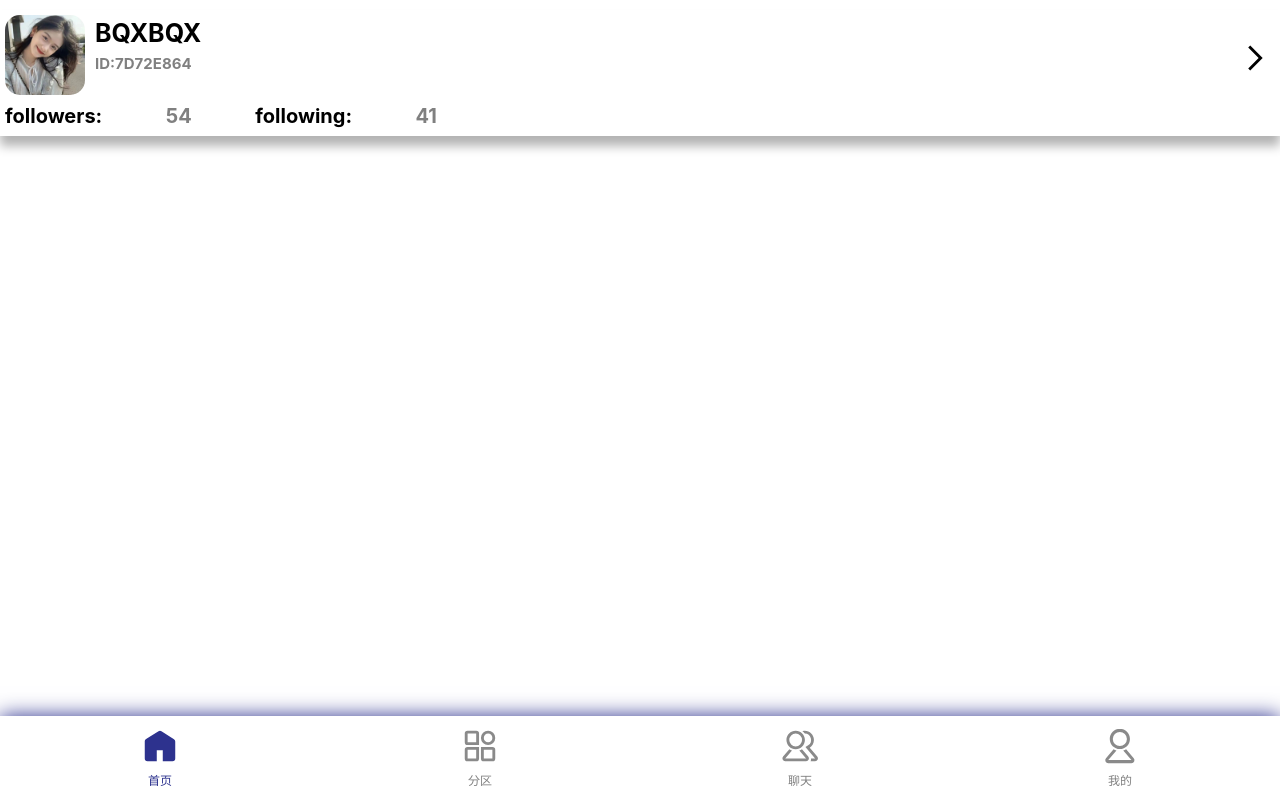
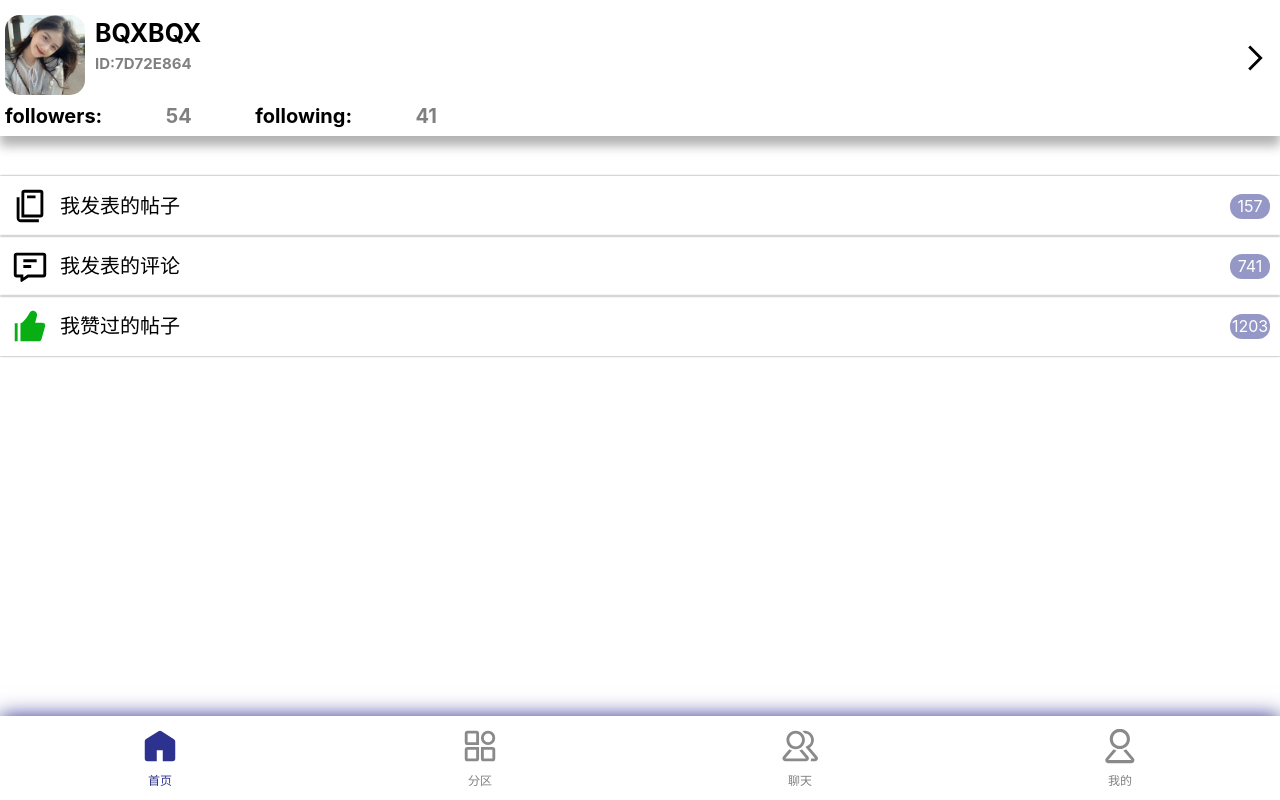
Before and after one commit to BQXBQX/NJUPT-BBS, a Vue app: page /mine in a window 1280 px wide. Built offline with nearby package versions, Linux system fonts and the light colour scheme; a web font is replaced by a local one.

Commit message:
feat mine

```diff
--- /dev/null
+++ b/src/components/messageBar.vue
@@ -0,0 +1,72 @@
+<template>
+    <div class="messageBarItemContainer">
+        <div class="barMessage">
+            <div class="leftBar">
+                <svg t="1697297182157" class="icon" viewBox="0 0 1024 1024"><path :d="message.messageBarSvgPath"  :fill="message.messageBarSvgFill"></path></svg>
+                <span class="text barText">{{message.messageBarText}}</span>
+            </div>
+            <div class="rightBar">
+                {{message.messageBarNum}}
+            </div>
+        </div>
+    </div>
+</template>
+<script setup>
+import {onMounted} from "vue";
+
+const props = defineProps({
+    message:Object,
+})
+
+function test(){
+    console.log(props.message)
+}
+</script>
+<style>
+.messageBarItemContainer{
+    box-shadow: 0 0 2px gray;
+    height: 60px;
+}
+.text{
+    color: black;
+    font-family: inherit;
+}
+.barText{
+    display: flex;
+    align-items: center;
+    height: 40px;
+    font-size: 20px;
+}
+.barMessage{
+    margin: 10px;
+    display: flex;
+    flex-direction: row;
+    align-content: center;
+    flex-wrap: wrap;
+    justify-content: space-between;
+    align-items: center;
+}
+.leftBar{
+    display: flex;
+    flex-direction: row;
+    flex-wrap: wrap;
+    align-content: center;
+    justify-content: center;
+    align-items: center;
+    gap: 10px;
+}
+.rightBar{
+    height: 25px;
+    width: 40px;
+    background-color: #2D328E;
+    color: white;
+    border-radius: 12px;
+    display: flex;
+    align-items: center;
+    align-content: center;
+    flex-wrap: wrap;
+    justify-content: center;
+    /* 设置透明度为50% */
+    opacity: 0.5;
+}
+</style>
--- /dev/null
+++ b/src/components/navMineInformation.vue
@@ -0,0 +1,47 @@
+<template>
+    <div class="navUserInformation">
+        <div style="
+          display: flex;
+          flex-direction: row;
+          flex-wrap: wrap;
+          align-content: center;
+          justify-content: space-between;">
+            <div class="mineInformation">
+                <div>
+<!--                    图片的地址等到api写好后再修改-->
+                    <img src="../assets/avatar.jpeg" alt="avatar" class="mineAvatar">
+                </div>
+                <div style="display: flex;   flex-direction: column; margin-left: 10px">
+                    <span class="mineNameText text">{{message.mineName}}</span>
+                    <span class="mineIDText text">ID:{{message.mineID}}</span>
+                </div>
+            </div>
+            <div style="
+               display: flex;
+               align-content: center;
+               justify-content: center;
+               flex-wrap: wrap;" @click="toUserMessage">
+                <svg t="1697292994808" class="icon" viewBox="0 0 1024 1024" version="1.1" xmlns="http://www.w3.org/2000/svg" p-id="7516" width="200" height="200"><path d="M605.086476 512.146286L338.358857 245.272381l51.760762-51.687619 318.415238 318.585905L390.095238 830.415238l-51.687619-51.736381z" p-id="7517"></path></svg>
+            </div>
+        </div>
+        <div class="followingContent">
+            <span class="text followInfo">followers:</span>
+            <span class="text followNum">{{message.mineFollowers}}  </span>
+            <span class="text followInfo">following:</span>
+            <span class="text followNum">{{message.mineFollowing}}  </span>
+        </div>
+    </div>
+</template>
+<script setup>
+import router from "../router/index.js";
+
+const props = defineProps({
+    message:Object
+})
+function toUserMessage(){
+    router.push("usermessage")
+}
+</script>
+<style>
+
+</style>
--- a/src/router/index.js
+++ b/src/router/index.js
@@ -11,6 +11,7 @@ import Partition from "../views/partition.vue";
 import Chat from "../views/chat.vue";
 import Mine from "../views/mine.vue";
 import Show from "../views/show.vue";
+import UserMessage from "../views/userMessage.vue";
 
 const routes = [
 // 路由的默认路径
@@ -30,6 +31,10 @@ const routes = [
     {
         path: '/register',
         component: Register
+    },
+    {
+        path: '/userMessage',
+        component: UserMessage
     },
     {
         path: '/show',
--- a/src/views/mine.vue
+++ b/src/views/mine.vue
@@ -1,42 +1,55 @@
 <template>
   <div class="mineContainer">
-      <div class="navUserInformation">
-          <div style="
-          display: flex;
-          flex-direction: row;
-          flex-wrap: wrap;
-          align-content: center;
-          justify-content: space-between;">
-              <div class="mineInformation">
-                  <div>
-                      <img src="../assets/avatar.jpeg" alt="avatar" class="mineAvatar">
-                  </div>
-                  <div style="display: flex;   flex-direction: column; margin-left: 10px">
-                      <span class="mineNameText text">BQXBQX</span>
-                      <span class="mineIDText text">ID:7D72E864</span>
-                  </div>
-              </div>
-              <div style="
-               display: flex;
-               align-content: center;
-               justify-content: center;
-               flex-wrap: wrap;">
-                  <svg t="1697292994808" class="icon" viewBox="0 0 1024 1024" version="1.1" xmlns="http://www.w3.org/2000/svg" p-id="7516" width="200" height="200"><path d="M605.086476 512.146286L338.358857 245.272381l51.760762-51.687619 318.415238 318.585905L390.095238 830.415238l-51.687619-51.736381z" p-id="7517"></path></svg>
-              </div>
-          </div>
-          <div class="followingContent">
-              <span class="text followInfo">followers:</span>
-              <span class="text followNum">54  </span>
-              <span class="text followInfo">following:</span>
-              <span class="text followNum">41  </span>
-          </div>
+      <NavMineInformation :message="navMineMessage"></NavMineInformation>
+      <div class="messageBarContainer">
+          <MessageBar :message="messageBarContent[0]"></MessageBar>
+          <MessageBar :message="messageBarContent[1]"></MessageBar>
+          <MessageBar :message="messageBarContent[2]"></MessageBar>
       </div>
   </div>
 </template>
 <script setup>
+import NavMineInformation from "../components/navMineInformation.vue";
+import MessageBar from "../components/messageBar.vue";
+import {onMounted, ref} from "vue";
+import router from "../router/index.js";
+
+let messageBarContent = ref([
+    {
+        messageBarSvgFill:null,
+        messageBarSvgPath:"M243.2 290.816v562.322286h495.689143V926.47619H279.478857C219.37981 926.47619 170.666667 877.226667 170.666667 816.469333v-525.653333h72.533333zM780.190476 97.52381a73.142857 73.142857 0 0 1 73.142857 73.142857v560.761904a73.142857 73.142857 0 0 1-73.142857 73.142858H292.571429V170.666667a73.142857 73.142857 0 0 1 73.142857-73.142857h414.47619z m0 73.142857H365.714286v560.761904h414.47619V170.666667z m-125.927619 71.265523v73.362286H436.662857V241.93219h217.624381z",
+        messageBarText:"我发表的帖子",
+        messageBarNum:157
+    },{
+        messageBarSvgFill:null,
+        messageBarSvgPath:"M853.333333 170.666667a73.142857 73.142857 0 0 1 73.142857 73.142857v487.619047a73.142857 73.142857 0 0 1-73.142857 73.142858H473.526857l-167.594667 109.83619A24.380952 24.380952 0 0 1 268.190476 894.000762V804.571429H170.666667a73.142857 73.142857 0 0 1-73.142857-73.142858V243.809524a73.142857 73.142857 0 0 1 73.142857-73.142857h682.666666z m0 73.142857H170.666667v487.619047h170.666666v72.338286L451.705905 731.428571H853.333333V243.809524zM543.207619 487.619048v73.142857H341.333333v-73.142857h201.874286zM682.666667 341.333333v73.142857H341.333333v-73.142857h341.333334z",
+        messageBarText:"我发表的评论",
+        messageBarNum:741
+    },{
+        messageBarSvgFill:"#08ae13",
+        messageBarSvgPath:"M591.62819 121.904762c7.68 0 21.187048 1.633524 31.524572 4.973714 50.907429 16.505905 80.213333 70.582857 68.339809 124.708572l-1.219047 5.071238-45.372953 170.179047h179.736381c21.820952 0 43.398095 8.094476 58.026667 24.283429 16.335238 18.090667 22.698667 42.032762 17.846857 65.267809l-1.219047 4.973715-94.768762 337.432381a59.294476 59.294476 0 0 1-52.662857 43.154285l-4.388572 0.146286H268.190476V444.001524c97.084952-21.016381 239.079619-279.28381 239.079619-279.28381C527.457524 137.337905 551.936 121.904762 591.62819 121.904762zM121.904762 438.857143h73.142857v463.238095H121.904762z",
+        messageBarText:"我赞过的帖子",
+        messageBarNum:1203
+    }
+])
+
+let navMineMessage = ref({
+    mineName:"BQXBQX",
+    mineID:"7D72E864",
+    // mineAvatar:"../assets/avatar.jpeg",
+    mineFollowers:54,
+    mineFollowing:41
+})
 
 </script>
 <style>
+
+.messageBarContainer{
+    display: flex;
+    margin-top: 40px;
+    flex-direction: column;
+    justify-content: center;
+}
 .navUserInformation{
     padding: 5px;
     width: 100%;
--- /dev/null
+++ b/src/views/userMessage.vue
@@ -0,0 +1,9 @@
+<template>
+  this is userMessage
+</template>
+<script setup>
+
+</script>
+<style>
+
+</style>
```
